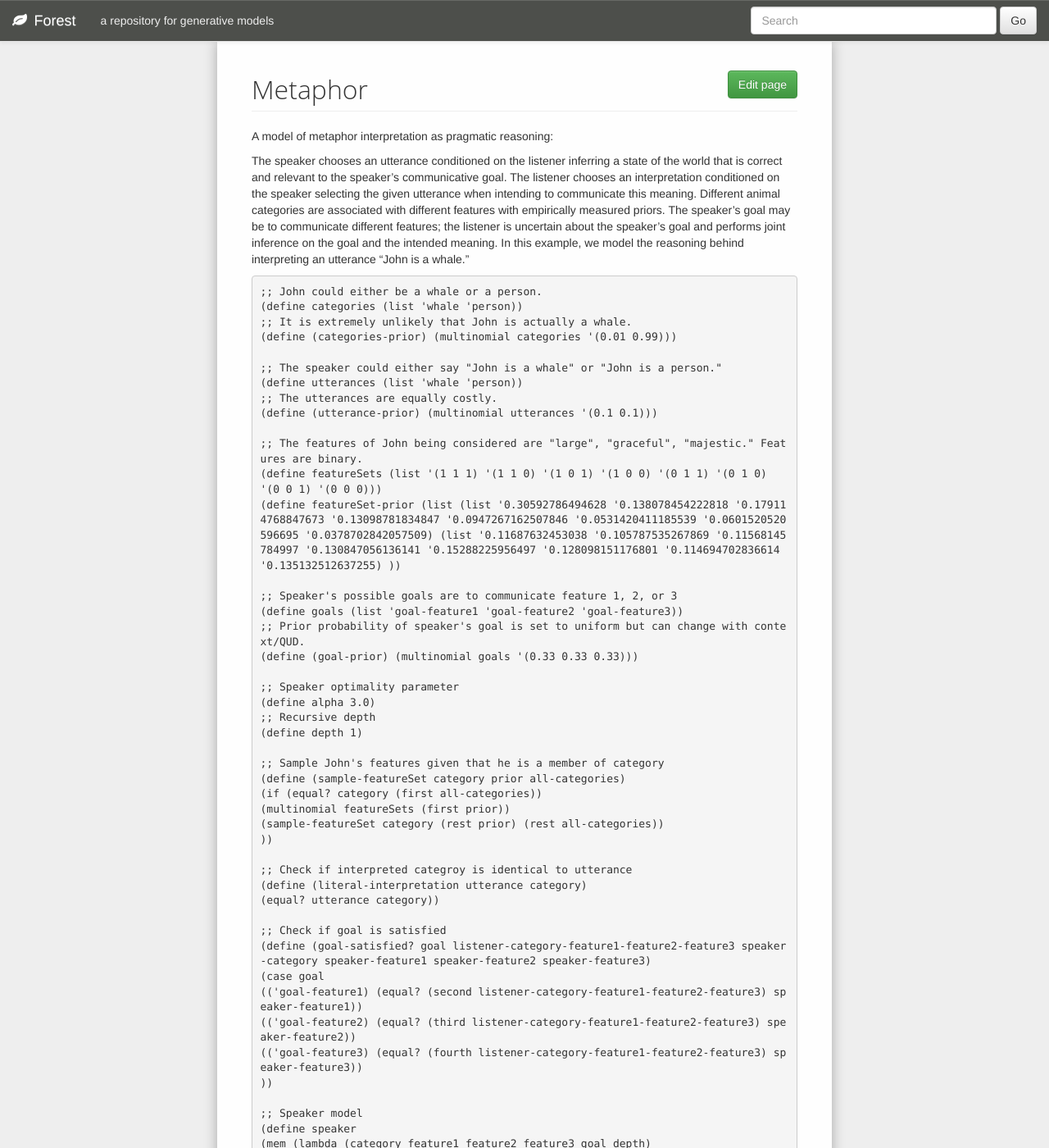
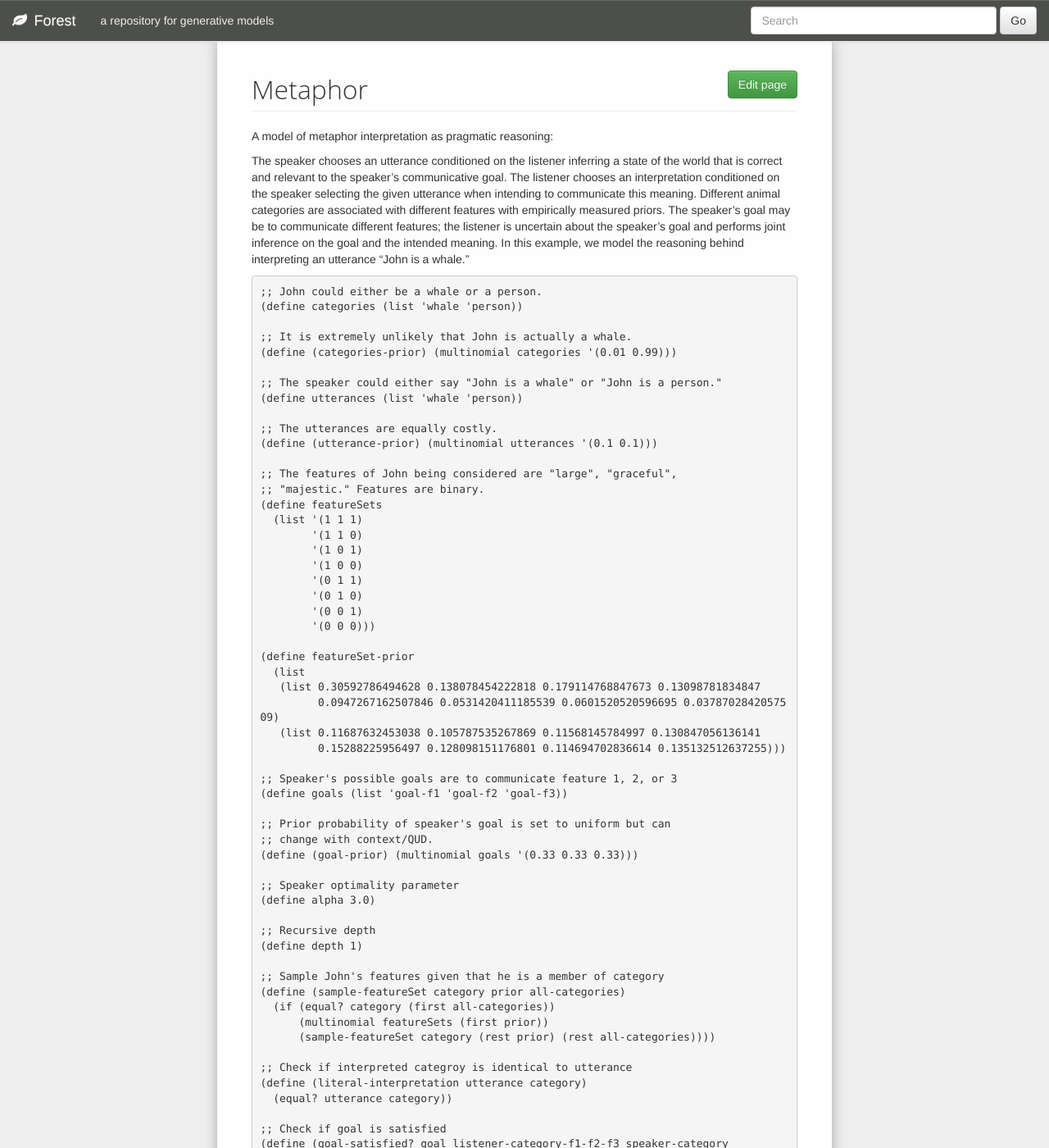
Before and after one commit to forestdb/forestdb.org, a Jekyll site: the page built from models/metaphor.md, in a window 1280 px wide and 1400 px high. Shown: the whole window at 82% size. Built offline with Jekyll 4.4.1, drawn with Linux system fonts in a browser that asks for light colours; nearby versions of some CDN libraries; some of the changed text lies outside the part shown.

Commit message:
Code formatting

```diff
--- a/models/metaphor.md
+++ b/models/metaphor.md
@@ -10,85 +10,107 @@ A model of metaphor interpretation as pragmatic reasoning:
 
 The speaker chooses an utterance conditioned on the listener inferring a state of the world that is correct and relevant to the speaker's communicative goal. The listener chooses an interpretation conditioned on the speaker selecting the given utterance when intending to communicate this meaning. Different animal categories are associated with different features with empirically measured priors. The speaker's goal may be to communicate different features; the listener is uncertain about the speaker's goal and performs joint inference on the goal and the intended meaning. In this example, we model the reasoning behind interpreting an utterance "John is a whale."
 
-    ;; John could either be a whale or a person.
-    (define categories (list 'whale 'person))
-    ;; It is extremely unlikely that John is actually a whale.
-    (define (categories-prior) (multinomial categories '(0.01 0.99)))
+	;; John could either be a whale or a person.
+	(define categories (list 'whale 'person))
 
-    ;; The speaker could either say "John is a whale" or "John is a person."
-    (define utterances (list 'whale 'person))
-    ;; The utterances are equally costly.
-    (define (utterance-prior) (multinomial utterances '(0.1 0.1)))
+	;; It is extremely unlikely that John is actually a whale.
+	(define (categories-prior) (multinomial categories '(0.01 0.99)))
 
-    ;; The features of John being considered are "large", "graceful", "majestic." Features are binary.
-    (define featureSets (list '(1 1 1) '(1 1 0) '(1 0 1) '(1 0 0) '(0 1 1) '(0 1 0) '(0 0 1) '(0 0 0)))
-	(define featureSet-prior (list (list '0.30592786494628 '0.138078454222818 '0.179114768847673 '0.13098781834847 '0.0947267162507846 '0.0531420411185539 '0.0601520520596695 '0.0378702842057509) (list '0.11687632453038 '0.105787535267869 '0.11568145784997 '0.130847056136141 '0.15288225956497 '0.128098151176801 '0.114694702836614 '0.135132512637255) ))
+	;; The speaker could either say "John is a whale" or "John is a person."
+	(define utterances (list 'whale 'person))
+
+	;; The utterances are equally costly.
+	(define (utterance-prior) (multinomial utterances '(0.1 0.1)))
+
+	;; The features of John being considered are "large", "graceful",
+	;; "majestic." Features are binary.
+	(define featureSets
+	  (list '(1 1 1)
+	        '(1 1 0)
+	        '(1 0 1)
+	        '(1 0 0)
+	        '(0 1 1)
+	        '(0 1 0)
+	        '(0 0 1)
+	        '(0 0 0)))
+
+	(define featureSet-prior
+	  (list
+	   (list 0.30592786494628 0.138078454222818 0.179114768847673 0.13098781834847
+	         0.0947267162507846 0.0531420411185539 0.0601520520596695 0.0378702842057509)
+	   (list 0.11687632453038 0.105787535267869 0.11568145784997 0.130847056136141
+	         0.15288225956497 0.128098151176801 0.114694702836614 0.135132512637255)))
 
 	;; Speaker's possible goals are to communicate feature 1, 2, or 3
-	(define goals (list 'goal-feature1 'goal-feature2 'goal-feature3))
-	;; Prior probability of speaker's goal is set to uniform but can change with context/QUD.
+	(define goals (list 'goal-f1 'goal-f2 'goal-f3))
+
+	;; Prior probability of speaker's goal is set to uniform but can
+	;; change with context/QUD.
 	(define (goal-prior) (multinomial goals '(0.33 0.33 0.33)))
 
 	;; Speaker optimality parameter
 	(define alpha 3.0)
+
 	;; Recursive depth
 	(define depth 1)
 
 	;; Sample John's features given that he is a member of category
 	(define (sample-featureSet category prior all-categories)
-	(if (equal? category (first all-categories))
-	(multinomial featureSets (first prior))
-	(sample-featureSet category (rest prior) (rest all-categories))
-	))
+	  (if (equal? category (first all-categories))
+	      (multinomial featureSets (first prior))
+	      (sample-featureSet category (rest prior) (rest all-categories))))
 
 	;; Check if interpreted categroy is identical to utterance
 	(define (literal-interpretation utterance category)
-	(equal? utterance category))
+	  (equal? utterance category))
 
 	;; Check if goal is satisfied
-	(define (goal-satisfied? goal listener-category-feature1-feature2-feature3 speaker-category speaker-feature1 speaker-feature2 speaker-feature3)
-	(case goal
-	(('goal-feature1) (equal? (second listener-category-feature1-feature2-feature3) speaker-feature1))
-	(('goal-feature2) (equal? (third listener-category-feature1-feature2-feature3) speaker-feature2))
-	(('goal-feature3) (equal? (fourth listener-category-feature1-feature2-feature3) speaker-feature3))
-	))
+	(define (goal-satisfied? goal listener-category-f1-f2-f3 speaker-category
+	                         speaker-f1 speaker-f2 speaker-f3)
+	  (case goal
+	    (('goal-f1) (equal? (second listener-category-f1-f2-f3) speaker-f1))
+	    (('goal-f2) (equal? (third listener-category-f1-f2-f3) speaker-f2))
+	    (('goal-f3) (equal? (fourth listener-category-f1-f2-f3) speaker-f3))))
 
 	;; Speaker model
 	(define speaker
-	(mem (lambda (category feature1 feature2 feature3 goal depth)
-	(enumeration-query
-	(define utterance (utterance-prior))
-	utterance
-	(goal-satisfied? goal (apply multinomial (listener utterance depth)) category feature1 feature2 feature3)
-	))))
+	  (mem
+	   (lambda (category f1 f2 f3 goal depth)
+	     (enumeration-query
+	      (define utterance (utterance-prior))
+	      utterance
+	      (goal-satisfied? goal
+	                       (apply multinomial (listener utterance depth))
+	                       category f1 f2 f3)))))
 
 	;; Listener model
 	(define listener
-	(mem (lambda (utterance depth)
-	(enumeration-query
-	(define category (categories-prior))
-	(define featureSet (sample-featureSet category featureSet-prior categories))
-	(define feature1 (first featureSet))
-	(define feature2 (second featureSet))
-	(define feature3 (third featureSet))
-	(define speaker-goal (goal-prior))
-
-	(list category feature1 feature2 feature3)
-
-	(if (equal? depth 0)
-	(literal-interpretation utterance category)
-	(equal? utterance
-	(apply multinomial (raise-to-power (speaker category feature1 feature2 feature3 speaker-goal (- depth 1)) alpha))))
-	))))
+	  (mem (lambda (utterance depth)
+	         (enumeration-query
+	          (define category (categories-prior))
+	          (define featureSet (sample-featureSet category featureSet-prior categories))
+	          (define f1 (first featureSet))
+	          (define f2 (second featureSet))
+	          (define f3 (third featureSet))
+	          (define speaker-goal (goal-prior))
+	          (list category f1 f2 f3)
+	          (if (equal? depth 0)
+	              (literal-interpretation utterance category)
+	              (equal? utterance
+	                      (apply multinomial
+	                             (raise-to-power (speaker category f1 f2 f3 speaker-goal (- depth 1))
+	                                             alpha))))))))
 
 	(define (raise-to-power speaker-dist alpha)
-	(list (first speaker-dist) (map (lambda (x) (pow x alpha)) (second speaker-dist))))
+	  (list (first speaker-dist)
+	        (map (lambda (x) (pow x alpha)) (second speaker-dist))))
 
 	(define (sample-one utterance)
-	(listener utterance depth))
+	  (listener utterance depth))
 
-	;; Probability of John's category and features given the utterance "John is a whale."
-	(sample-one 'whale)
+	;; Probability of John's category and features given the utterance
+	;; "John is a whale."
+	(barplot (sample-one 'whale))
 
 References:
 
```
